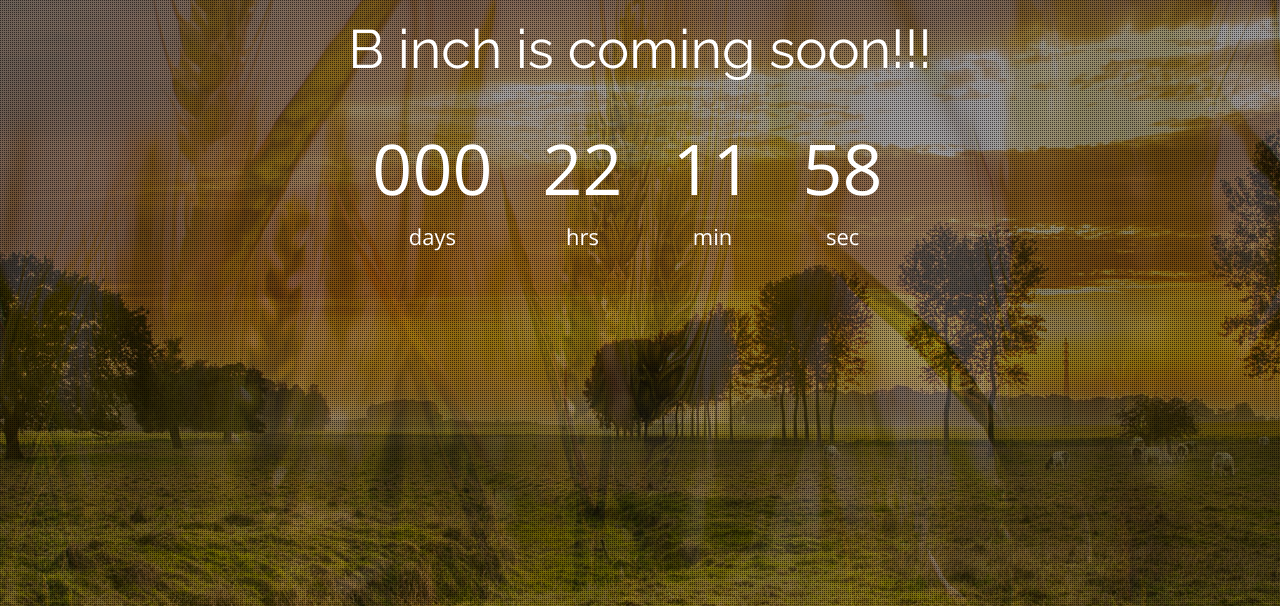
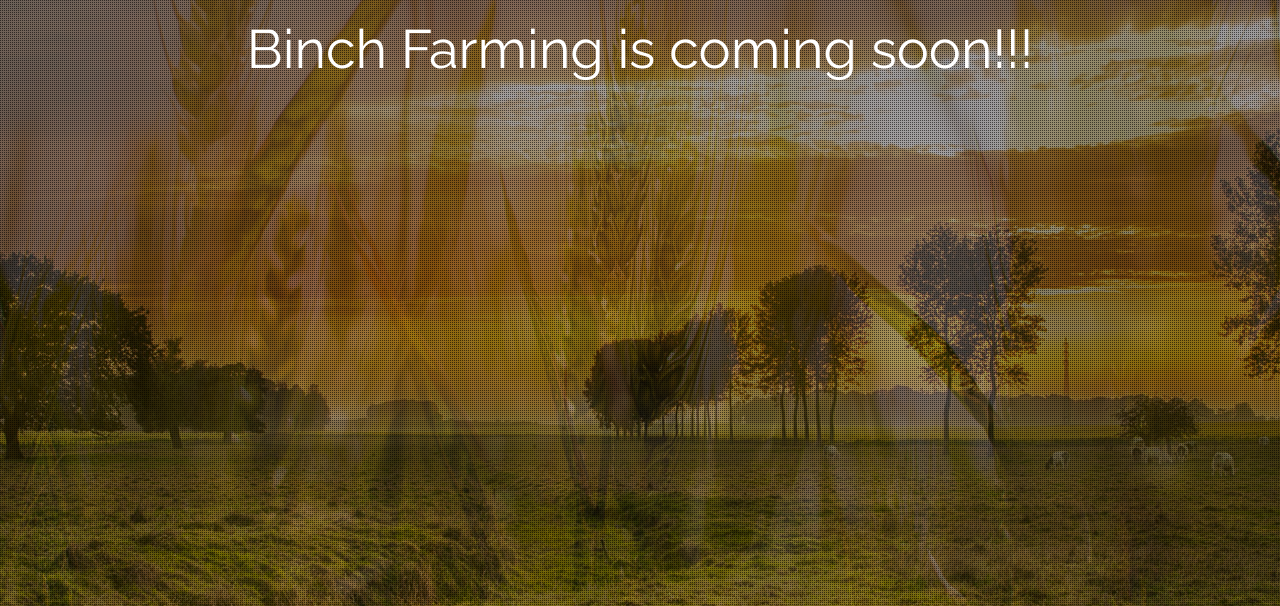
Before and after one commit to binchfinance/binchfinance.github.io, a plain HTML site: page index.html in a window 1280 px wide. Shown: the part 136-742 px from the top of the page. Drawn offline with nearby package versions, Linux system fonts and the light colour scheme.

Commit message:
Update index.html

```diff
--- a/index.html
+++ b/index.html
@@ -41,9 +41,7 @@ Description: alive is a minimal, responsive, business coming soon / landing page
         <div class="logo"> <img src="images/logo1.png" alr='logo'/> </div>
       </div>
       <div class="heading text-center">
-        <h2>B inch is coming soon!!!</h2>
-
-      <div class="countdown styled"></div>
+        <h2>Binch Farming is coming soon!!!</h2>
     </div>
   </div>
 </section>
```
